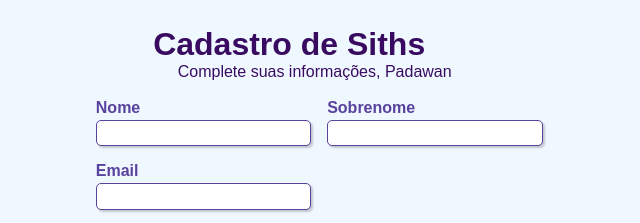
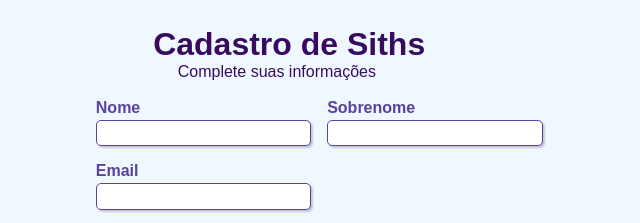
Before and after one commit to Nayara91/formulario-dev, a website: page public/index.html in a window 1280 px wide. Shown: the top 223 px of the page, 365-1005 px from the left. Drawn offline with Linux system fonts and the light colour scheme.

Commit message:
Mudança de título

```diff
--- a/public/index.html
+++ b/public/index.html
@@ -10,7 +10,7 @@
         <link rel="stylesheet" type="text/css" href="style.css" media="screen">
 
         <!-- Título da página (aparece na aba) -->
-        <title>Cadastro Vader</title>
+        <title>Cadastro Sith</title>
     </head>
 
     <body>
@@ -18,7 +18,7 @@
         <!-- Cabeçalho com título e subtítulo (ambos com css de id "titulo") -->
         <div>
             <h1 id="titulo">Cadastro de Siths</h1>
-            <p id="subtitulo">Complete suas informações, Padawan</p>
+            <p id="subtitulo">Complete suas informações</p>
             <br>
         </div>
 
```
